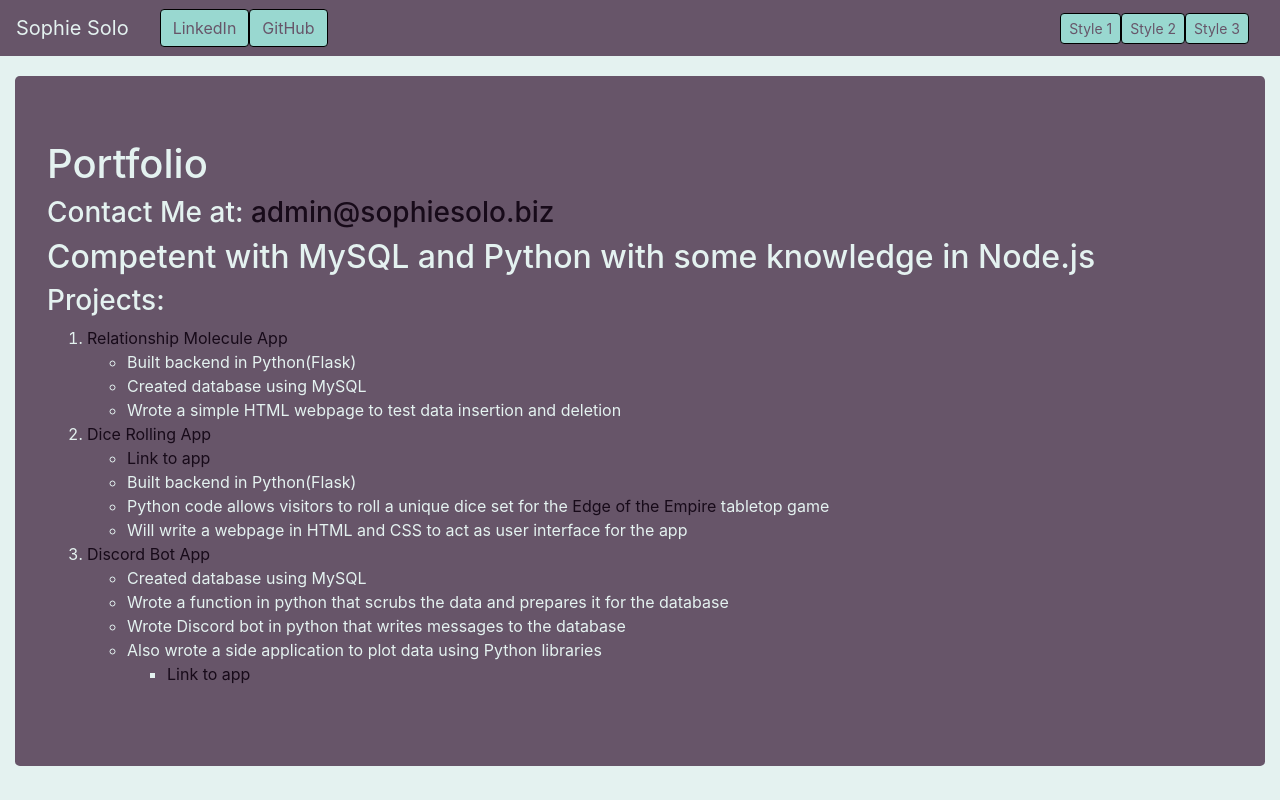
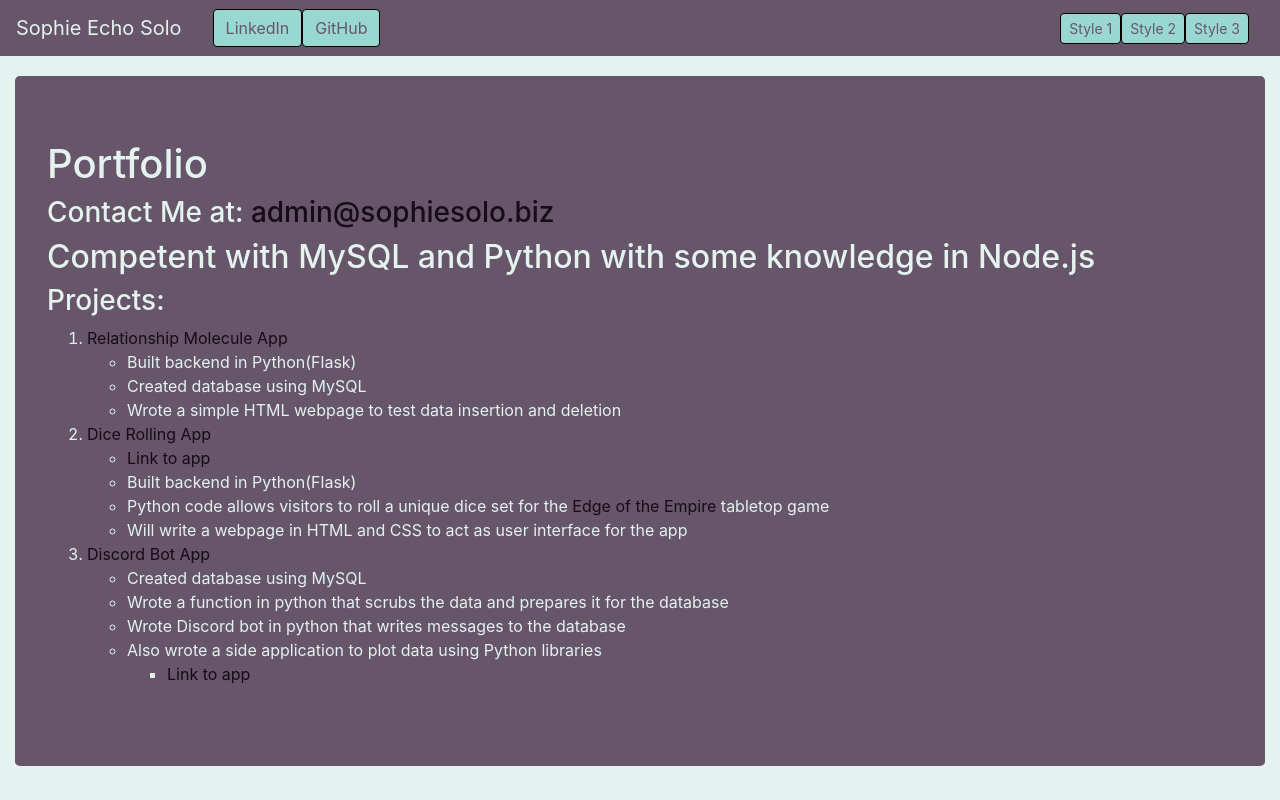
Before and after one commit to SophieEchoSolo/Portfolio-Site, a Next.js app: page / in a window 1280 px wide. Built offline with nearby package versions, Linux system fonts and the light colour scheme.

Commit message:
Updated name

```diff
--- a/components/Navbar.tsx
+++ b/components/Navbar.tsx
@@ -4,7 +4,7 @@ export default function Navbar({ updateStyle }: Props): JSX.Element {
   return (
     <nav id="topbar" className="navbar navbar-expand-lg navbar-inverse">
       <a id="pstyle" className="navbar-brand" href="#">
-        Sophie Solo
+        Sophie Echo Solo
       </a>
 
       <div className="container-fluid" id="topButtons">
```
